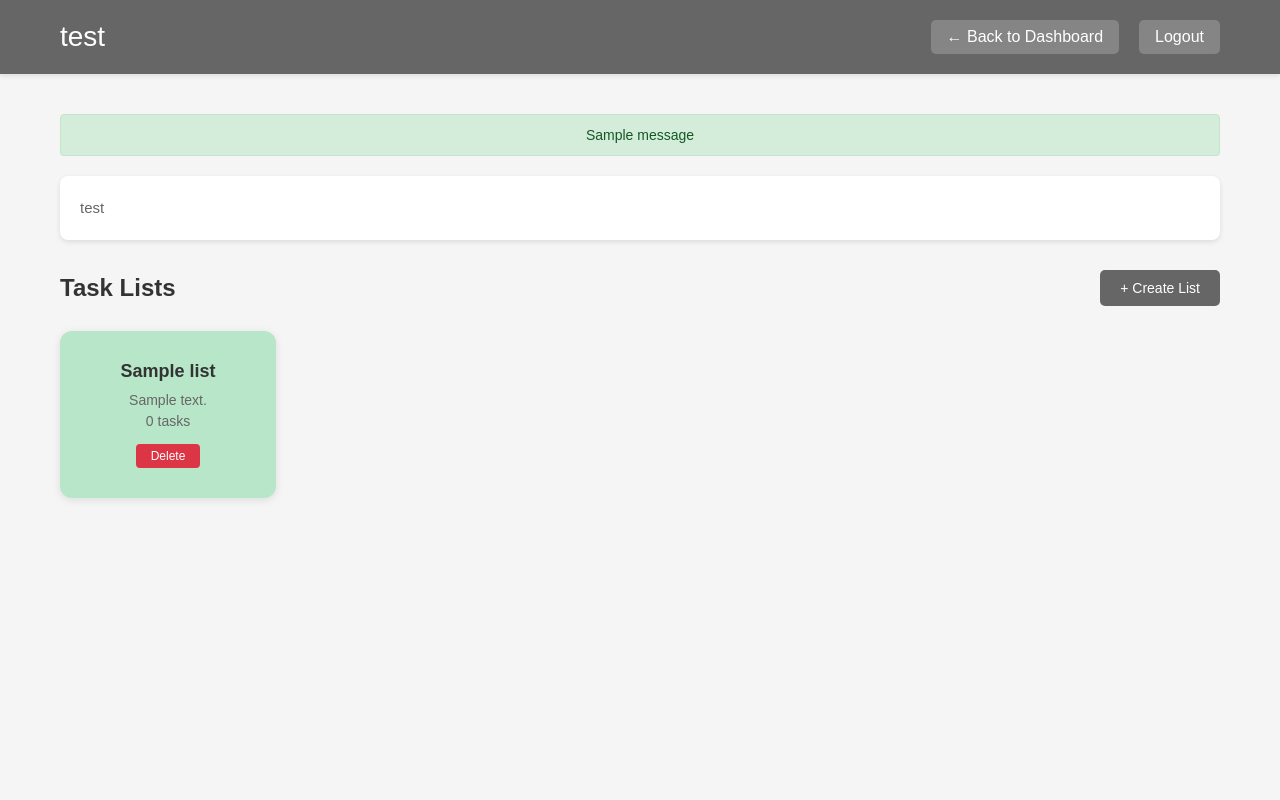
After one commit to LucaScott-Dev/TaskManagementApp, a Flask app: page /collection/1 in a window 1280 px wide. The commit adds this page. Run offline with Flask 3, Linux system fonts and the light colour scheme; a user stored in the database is signed in; tables that the repository leaves empty hold one stand-in row (values such as "Sample post"); one stand-in notice (Sample message) is shown.

Commit message:
added task lists

```diff
--- a/app.py
+++ b/app.py
@@ -1,6 +1,6 @@
 from flask import Flask, render_template, redirect, url_for, flash, request
 from flask_login import LoginManager, login_user, logout_user, login_required, current_user
-from models import db, User, Collection
+from models import db, User, Collection, TaskList
 
 app = Flask(__name__)
 app.config['SECRET_KEY'] = 'your-secret-key-change-this'
@@ -126,6 +126,68 @@ def delete_collection(collection_id):
     flash('Collection deleted successfully!', 'success')
     return redirect(url_for('dashboard'))
 
+@app.route('/collection/<int:collection_id>')
+@login_required
+def view_collection(collection_id):
+    collection = Collection.query.get_or_404(collection_id)
+
+    # Make sure the user owns this collection
+    if collection.user_id != current_user.user_id:
+        flash('You do not have permission to view this collection.', 'error')
+        return redirect(url_for('dashboard'))
+
+    # Get all task lists for this collection
+    task_lists = TaskList.query.filter_by(collection_id=collection_id).order_by(TaskList.created_at.desc()).all()
+
+    return render_template('collection.html', collection=collection, task_lists=task_lists)
+
+@app.route('/collection/<int:collection_id>/create_list', methods=['POST'])
+@login_required
+def create_task_list(collection_id):
+    collection = Collection.query.get_or_404(collection_id)
+
+    # Make sure the user owns this collection
+    if collection.user_id != current_user.user_id:
+        flash('You do not have permission to modify this collection.', 'error')
+        return redirect(url_for('dashboard'))
+
+    list_name = request.form.get('list_name')
+    description = request.form.get('description')
+
+    if not list_name:
+        flash('Task list name is required!', 'error')
+        return redirect(url_for('view_collection', collection_id=collection_id))
+
+    new_task_list = TaskList(
+        collection_id=collection_id,
+        list_name=list_name,
+        description=description
+    )
+
+    db.session.add(new_task_list)
+    db.session.commit()
+
+    flash('Task list created successfully!', 'success')
+    return redirect(url_for('view_collection', collection_id=collection_id))
+
+@app.route('/tasklist/delete/<int:task_list_id>', methods=['POST'])
+@login_required
+def delete_task_list(task_list_id):
+    task_list = TaskList.query.get_or_404(task_list_id)
+    collection = Collection.query.get(task_list.collection_id)
+
+    # Make sure the user owns this collection
+    if collection.user_id != current_user.user_id:
+        flash('You do not have permission to delete this task list.', 'error')
+        return redirect(url_for('dashboard'))
+
+    collection_id = task_list.collection_id
+    db.session.delete(task_list)
+    db.session.commit()
+
+    flash('Task list deleted successfully!', 'success')
+    return redirect(url_for('view_collection', collection_id=collection_id))
+
 @app.route('/logout')
 @login_required
 def logout():
--- a/static/css/dashboard.css
+++ b/static/css/dashboard.css
@@ -38,7 +38,6 @@ header h1 {
     gap: 20px;
 }
 
-/* logout button */
 .logout-btn {
     background-color: rgba(255,255,255,0.2);
     color: white;
@@ -76,7 +75,6 @@ header h1 {
     color: #333;
 }
 
-/*  create button */
 .create-btn {
     background-color: #666;
     color: white;
@@ -89,22 +87,6 @@ header h1 {
 }
 
 .create-btn:hover {
-    background-color: #555;
-}
-
-/*  Joing button */
-.join-btn {
-    background-color: #666;
-    color: white;
-    border: none;
-    padding: 10px 20px;
-    border-radius: 5px;
-    cursor: pointer;
-    font-size: 14px;
-    transition: background-color 0.3s;
-}
-
-.join-btn:hover {
     background-color: #555;
 }
 
@@ -152,19 +134,6 @@ header h1 {
 
 .card-pink {
     background-color: #f7c5d5;
-}
-
-/* Responsive */
-@media (max-width: 768px) {
-    .card-grid {
-        grid-template-columns: repeat(auto-fill, minmax(150px, 1fr));
-    }
-
-    .header-content {
-        flex-direction: column;
-        gap: 15px;
-        text-align: center;
-    }
 }
 
 /* Flash Messages */
@@ -295,3 +264,37 @@ header h1 {
 .modal-content .btn:hover {
     background-color: #555;
 }
+
+/* Collection description */
+.collection-description {
+    background-color: white;
+    padding: 20px;
+    border-radius: 8px;
+    margin-bottom: 30px;
+    box-shadow: 0 2px 5px rgba(0,0,0,0.1);
+}
+
+.collection-description p {
+    color: #666;
+    font-size: 15px;
+    line-height: 1.6;
+}
+
+.task-count {
+    font-size: 13px;
+    color: #999;
+    margin-top: 5px;
+}
+
+/* Responsive */
+@media (max-width: 768px) {
+    .card-grid {
+        grid-template-columns: repeat(auto-fill, minmax(150px, 1fr));
+    }
+
+    .header-content {
+        flex-direction: column;
+        gap: 15px;
+        text-align: center;
+    }
+}
--- /dev/null
+++ b/templates/collection.html
@@ -0,0 +1,100 @@
+<!DOCTYPE html>
+<html lang="en">
+<head>
+    <meta charset="UTF-8">
+    <meta name="viewport" content="width=device-width, initial-scale=1.0">
+    <title>{{ collection.collection_name }} - Task Manager</title>
+    <link rel="stylesheet" href="{{ url_for('static', filename='css/dashboard.css') }}">
+</head>
+<body>
+    <header>
+        <div class="header-content">
+            <h1>{{ collection.collection_name }}</h1>
+            <div class="user-menu">
+                <a href="{{ url_for('dashboard') }}" class="logout-btn">← Back to Dashboard</a>
+                <a href="{{ url_for('logout') }}" class="logout-btn">Logout</a>
+            </div>
+        </div>
+    </header>
+
+    <main class="container">
+        <!-- Flash Messages -->
+        {% with messages = get_flashed_messages(with_categories=true) %}
+            {% if messages %}
+                {% for category, message in messages %}
+                    <div class="alert alert-{{ category }}">{{ message }}</div>
+                {% endfor %}
+            {% endif %}
+        {% endwith %}
+
+        <!-- Collection Description -->
+        {% if collection.description %}
+            <div class="collection-description">
+                <p>{{ collection.description }}</p>
+            </div>
+        {% endif %}
+
+        <section class="section">
+            <div class="section-header">
+                <h2>Task Lists</h2>
+                <button class="create-btn" onclick="openCreateListModal()">+ Create List</button>
+            </div>
+
+            <div class="card-grid">
+                {% if task_lists %}
+                    {% for task_list in task_lists %}
+                        <div class="card card-green">
+                            <h3>{{ task_list.list_name }}</h3>
+                            <p>{{ task_list.description or 'No description' }}</p>
+                            <p class="task-count">0 tasks</p>
+                            <div class="card-actions">
+                                <form method="POST" action="{{ url_for('delete_task_list', task_list_id=task_list.task_list_id) }}" style="display: inline;">
+                                    <button type="submit" class="delete-btn" onclick="return confirm('Delete this task list?')">Delete</button>
+                                </form>
+                            </div>
+                        </div>
+                    {% endfor %}
+                {% else %}
+                    <p class="no-items">No task lists yet. Click "+ Create List" to add one!</p>
+                {% endif %}
+            </div>
+        </section>
+    </main>
+
+    <!-- Create Task List Modal -->
+    <div id="createListModal" class="modal">
+        <div class="modal-content">
+            <span class="close" onclick="closeCreateListModal()">&times;</span>
+            <h2>Create New Task List</h2>
+            <form method="POST" action="{{ url_for('create_task_list', collection_id=collection.collection_id) }}">
+                <div class="form-group">
+                    <label for="list_name">List Name</label>
+                    <input type="text" id="list_name" name="list_name" placeholder="Enter list name" required>
+                </div>
+                <div class="form-group">
+                    <label for="description">Description (Optional)</label>
+                    <textarea id="description" name="description" placeholder="Enter description" rows="3"></textarea>
+                </div>
+                <button type="submit" class="btn">Create List</button>
+            </form>
+        </div>
+    </div>
+
+    <script>
+        function openCreateListModal() {
+            document.getElementById('createListModal').style.display = 'block';
+        }
+
+        function closeCreateListModal() {
+            document.getElementById('createListModal').style.display = 'none';
+        }
+
+        window.onclick = function(event) {
+            const modal = document.getElementById('createListModal');
+            if (event.target == modal) {
+                modal.style.display = 'none';
+            }
+        }
+    </script>
+</body>
+</html>
--- a/templates/dashboard.html
+++ b/templates/dashboard.html
@@ -36,11 +36,11 @@
             <div class="card-grid">
                 {% if collections %}
                     {% for collection in collections %}
-                        <div class="card card-blue">
+                        <div class="card card-blue" onclick="window.location.href='{{ url_for('view_collection', collection_id=collection.collection_id) }}'">
                             <h3>{{ collection.collection_name }}</h3>
                             <p>{{ collection.description or 'No description' }}</p>
                             <div class="card-actions">
-                                <form method="POST" action="{{ url_for('delete_collection', collection_id=collection.collection_id) }}" style="display: inline;">
+                                <form method="POST" action="{{ url_for('delete_collection', collection_id=collection.collection_id) }}" style="display: inline;" onclick="event.stopPropagation()">
                                     <button type="submit" class="delete-btn" onclick="return confirm('Delete this collection?')">Delete</button>
                                 </form>
                             </div>
```
Also changed, not shown: models.py (+17 -0 lines), instance/taskmanager.db.
